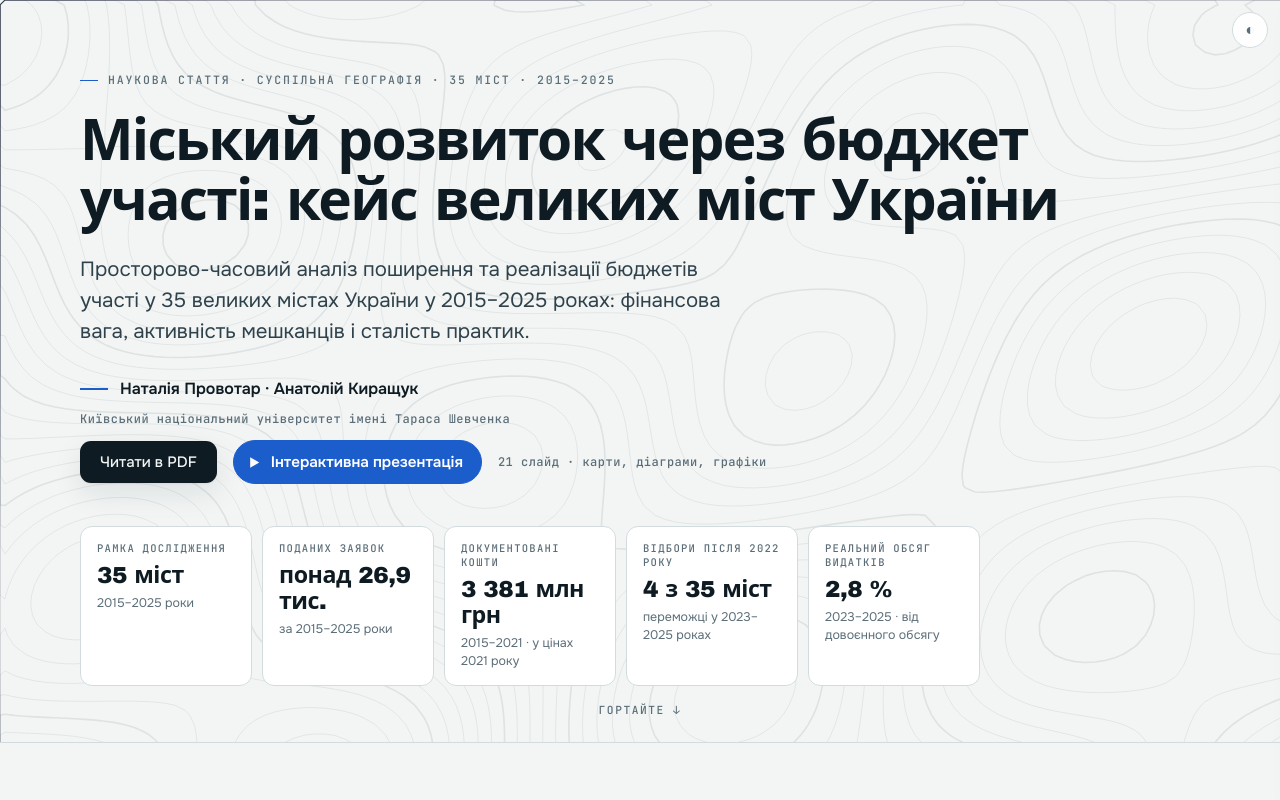
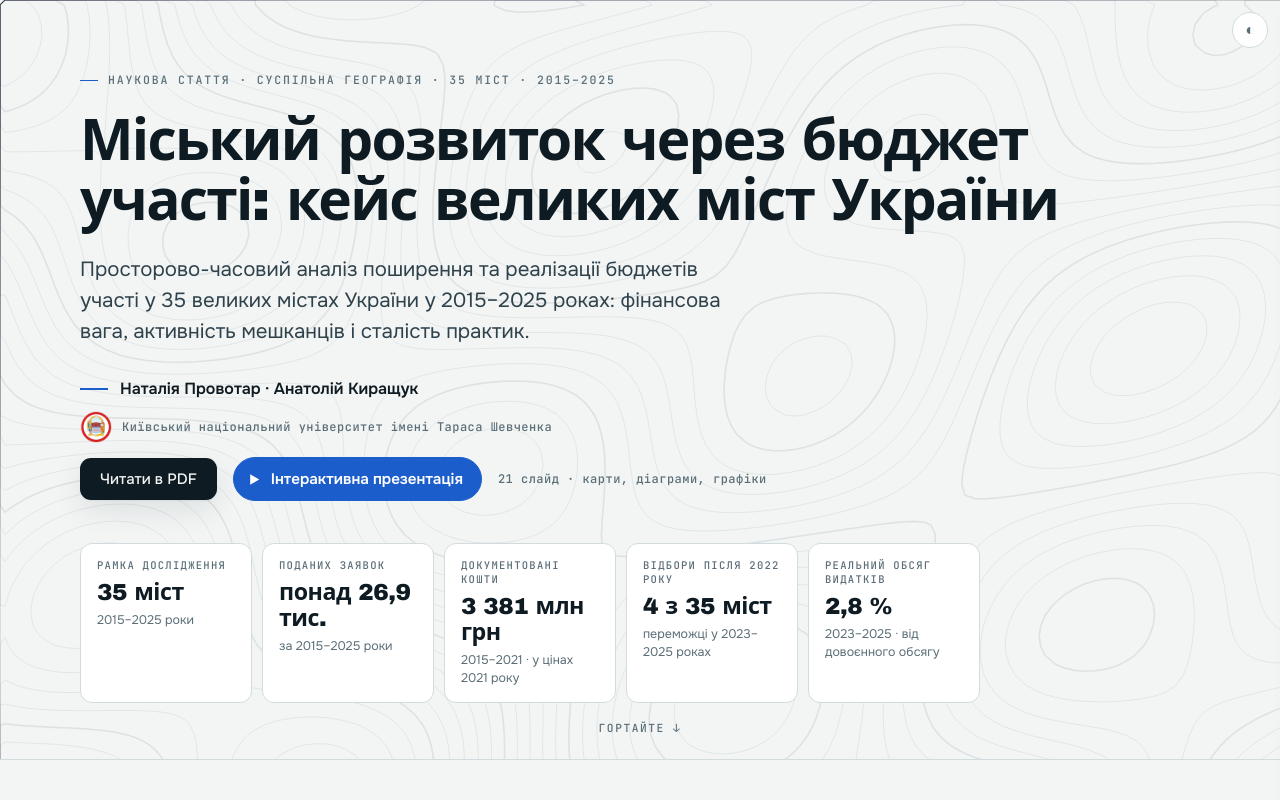
Before and after one commit to Kirashchuk/interactive-pb-article, a website with bundled scripts: page index.html in a window 1280 px wide. Shown: the top 800 px of the page. Built offline with nearby package versions, Linux system fonts and the light colour scheme; a web font is replaced by a local one.

Commit message:
Add a small official KNU emblem beside the affiliation

```diff
--- a/css/style.css
+++ b/css/style.css
@@ -272,6 +272,19 @@ b, strong { font-weight: 600; }
   font: 500 0.75rem/1.4 var(--f-mono);
   letter-spacing: 0.04em;
   color: var(--muted);
+}
+.hero-affiliation {
+  display: flex;
+  align-items: center;
+  gap: 10px;
+  max-width: 660px;
+  margin: 12px 0 14px;
+}
+.hero-university-logo {
+  flex: 0 0 32px;
+  width: 32px;
+  height: 32px;
+  object-fit: contain;
 }
 .hero-stats {
   display: grid;
--- a/index.html
+++ b/index.html
@@ -34,7 +34,7 @@
     <h1>Міський розвиток через бюджет участі: кейс великих міст України</h1>
     <p class="hero-sub sans">Просторово-часовий аналіз поширення та реалізації бюджетів участі у 35 великих містах України у 2015–2025 роках: фінансова вага, активність мешканців і сталість практик.</p>
     <p class="hero-byline sans">Наталія Провотар · Анатолій Киращук</p>
-    <p class="hero-cta-note">Київський національний університет імені Тараса Шевченка</p>
+    <p class="hero-affiliation hero-cta-note"><img class="hero-university-logo" src="assets/branding/knu-emblem.png" width="32" height="32" alt=""><span>Київський національний університет імені Тараса Шевченка</span></p>
     <p class="hero-actions">
       <a class="hero-pdf" href="Стаття_Бюджети_участі_2015-2025.pdf" target="_blank" rel="noopener">Читати в PDF</a>
       <a class="hero-cta" href="./presentation/">
```
Also changed, not shown: README.md, assets/branding/knu-emblem.png (added).
